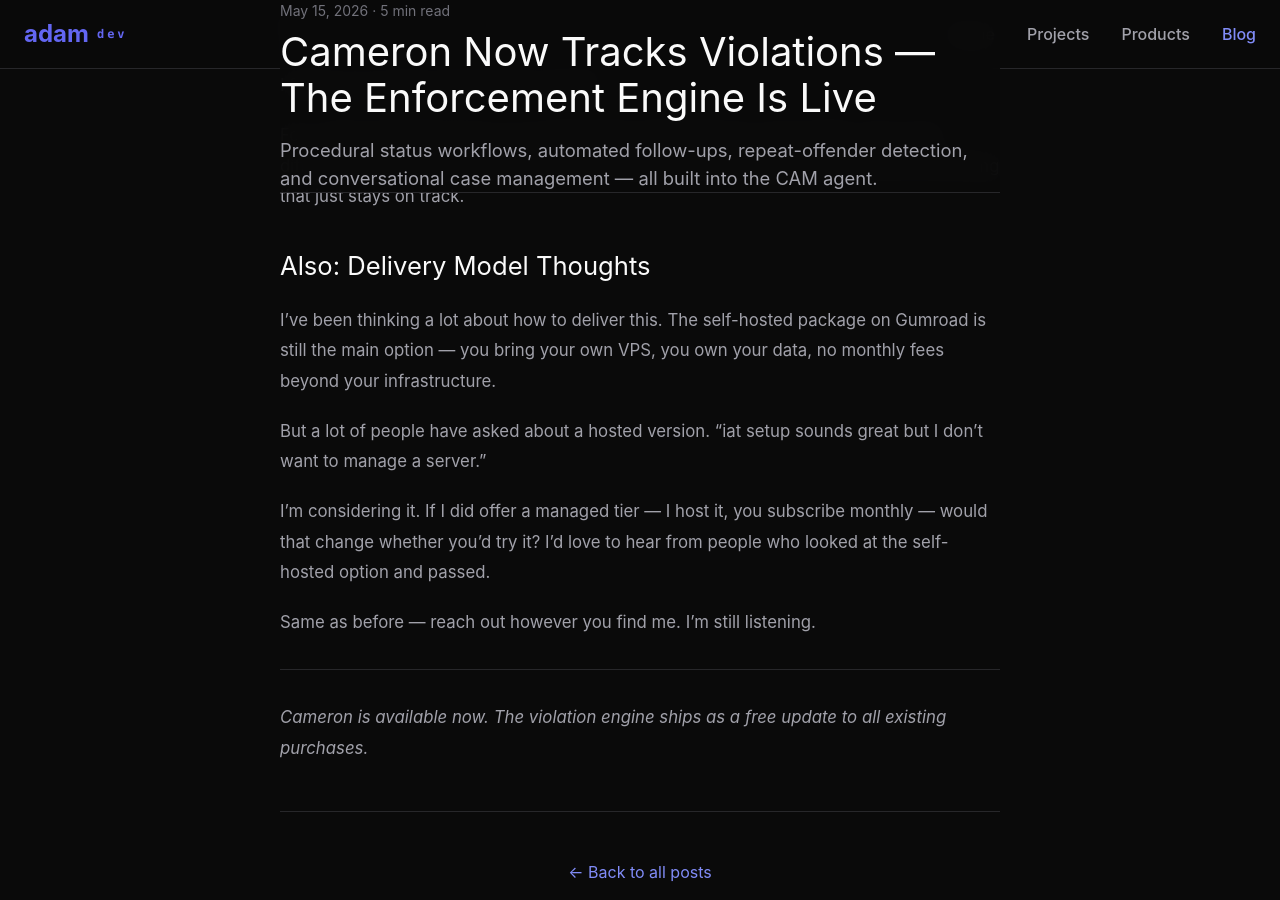
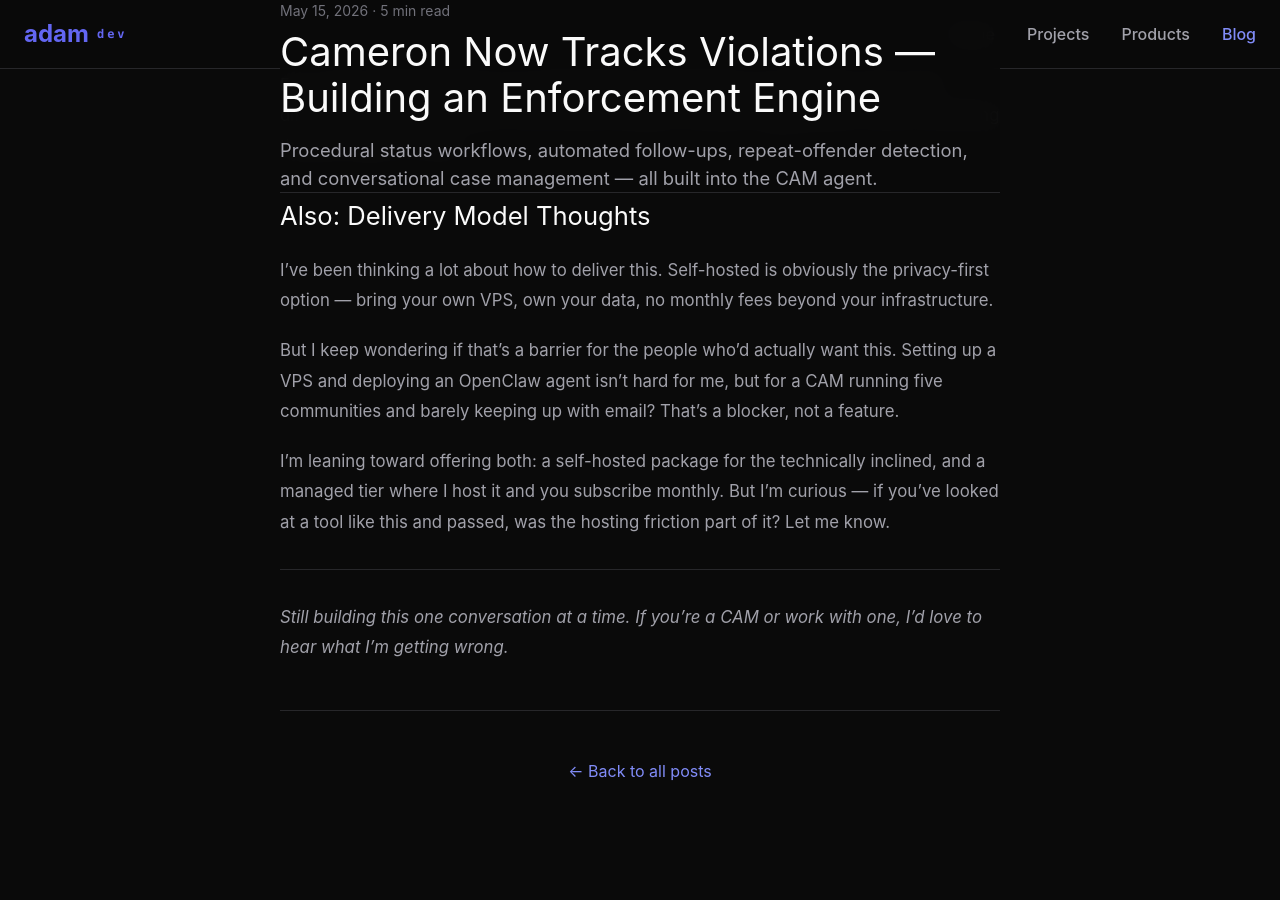
Before and after one commit to slashadams/Dev-Adam.com, a Jekyll site: the page built from _posts/2026-05-15-cameron-violation-engine.md, in a window 1280 px wide and 900 px high, scrolled down 3301 px. Built offline with Jekyll 4.4.1, drawn with Linux system fonts in a browser that asks for light colours; nearby versions of some CDN libraries; some of the changed text lies outside the part shown.

Commit message:
Fix blog post tone — remove launch/purchase language, frame as in-development

```diff
--- a/_posts/2026-05-15-cameron-violation-engine.md
+++ b/_posts/2026-05-15-cameron-violation-engine.md
@@ -1,15 +1,13 @@
 ---
 layout: post
-title: "Cameron Now Tracks Violations — The Enforcement Engine Is Live"
+title: "Cameron Now Tracks Violations — Building an Enforcement Engine"
 subtitle: "Procedural status workflows, automated follow-ups, repeat-offender detection, and conversational case management — all built into the CAM agent."
 tags: [AI agents, property management, CAM, Cameron, violation enforcement, product update]
 ---
 
-Two weeks ago I [launched Cameron](/blog/cameron-agent-launch/) — an AI assistant for Florida Community Association Managers. The feedback has been solid. People get why a CAM needs an agent that knows FS 718 the way a pilot knows a checklist.
+I've been [building an AI assistant for Florida CAMs](/blog/building-ai-assistant-for-cams/). The core is solid — statute library, document templates, property vaults, self-configuring multi-user setup. But I kept coming back to one gap.
 
-But the first version had a gap. A big one.
-
-Cameron could *draft* violation letters — beautifully formatted, statute-cited, ready to send. But once that first notice went out, he had no idea what happened next. Did the owner comply? Did the deadline pass? Is it time for the second notice? The fine hearing? The CAM had to keep tracking all of that manually, which defeated part of the point.
+Cameron could *draft* violation letters — beautifully formatted, statute-cited, ready to send. But once that first notice went out, he had no idea what happened next. Did the owner comply? Did the deadline pass? Is it time for the second notice? The fine hearing? The CAM would still be tracking all of that manually, which defeated part of the point.
 
 That gap is closed now.
 
@@ -87,14 +85,12 @@ For a self-managed board or an independent CAM with five communities, this is th
 
 ## Also: Delivery Model Thoughts
 
-I've been thinking a lot about how to deliver this. The self-hosted package on Gumroad is still the main option — you bring your own VPS, you own your data, no monthly fees beyond your infrastructure.
+I've been thinking a lot about how to deliver this. Self-hosted is obviously the privacy-first option — bring your own VPS, own your data, no monthly fees beyond your infrastructure.
 
-But a lot of people have asked about a hosted version. "iat setup sounds great but I don't want to manage a server."
+But I keep wondering if that's a barrier for the people who'd actually want this. Setting up a VPS and deploying an OpenClaw agent isn't hard for me, but for a CAM running five communities and barely keeping up with email? That's a blocker, not a feature.
 
-I'm considering it. If I did offer a managed tier — I host it, you subscribe monthly — would that change whether you'd try it? I'd love to hear from people who looked at the self-hosted option and passed.
-
-Same as before — reach out however you find me. I'm still listening.
+I'm leaning toward offering both: a self-hosted package for the technically inclined, and a managed tier where I host it and you subscribe monthly. But I'm curious — if you've looked at a tool like this and passed, was the hosting friction part of it? Let me know.
 
 ---
 
-*Cameron is available now. The violation engine ships as a free update to all existing purchases.*
+*Still building this one conversation at a time. If you're a CAM or work with one, I'd love to hear what I'm getting wrong.*
```
